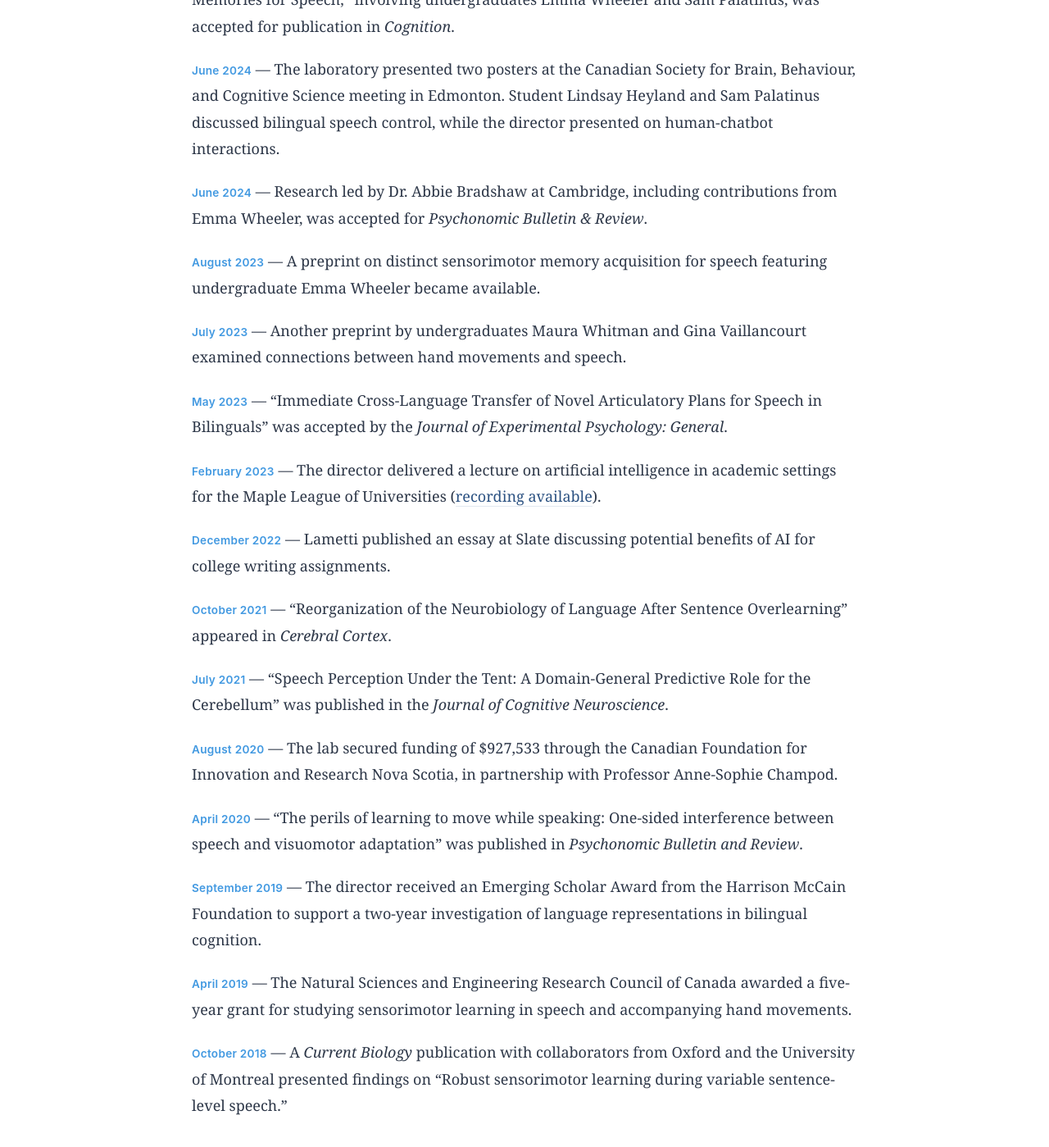
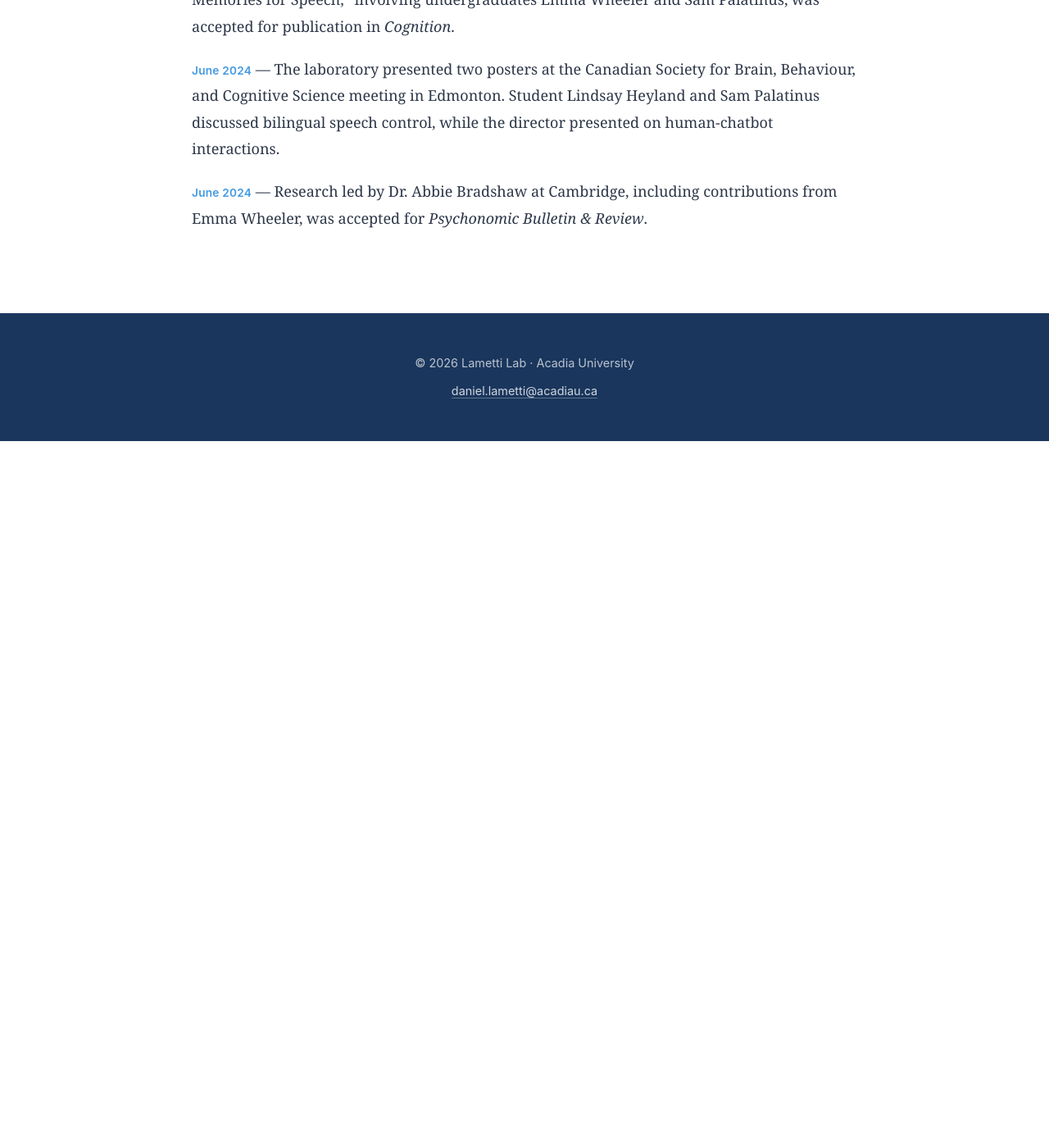
Before and after one commit to drlametti/lamettilab.github.io, a Jekyll site: the page built from index.md, in a window 1280 px wide and 1400 px high, scrolled down 908 px. Shown: the whole window at 82% size. Built offline with Jekyll 4.4.1, drawn with Linux system fonts in a browser that asks for light colours; after the commit the page ends 1446 px from its top, so only the background shows below that.

Commit message:
Remove news items prior to 2024

```diff
--- a/index.md
+++ b/index.md
@@ -22,27 +22,3 @@ The Speech, Language, and Communication Lab at Acadia University studies how hum
 **June 2024** — The laboratory presented two posters at the Canadian Society for Brain, Behaviour, and Cognitive Science meeting in Edmonton. Student Lindsay Heyland and Sam Palatinus discussed bilingual speech control, while the director presented on human-chatbot interactions.
 
 **June 2024** — Research led by Dr. Abbie Bradshaw at Cambridge, including contributions from Emma Wheeler, was accepted for *Psychonomic Bulletin & Review*.
-
-**August 2023** — A preprint on distinct sensorimotor memory acquisition for speech featuring undergraduate Emma Wheeler became available.
-
-**July 2023** — Another preprint by undergraduates Maura Whitman and Gina Vaillancourt examined connections between hand movements and speech.
-
-**May 2023** — "Immediate Cross-Language Transfer of Novel Articulatory Plans for Speech in Bilinguals" was accepted by the *Journal of Experimental Psychology: General*.
-
-**February 2023** — The director delivered a lecture on artificial intelligence in academic settings for the Maple League of Universities ([recording available](https://www.youtube.com/)).
-
-**December 2022** — Lametti published an essay at Slate discussing potential benefits of AI for college writing assignments.
-
-**October 2021** — "Reorganization of the Neurobiology of Language After Sentence Overlearning" appeared in *Cerebral Cortex*.
-
-**July 2021** — "Speech Perception Under the Tent: A Domain-General Predictive Role for the Cerebellum" was published in the *Journal of Cognitive Neuroscience*.
-
-**August 2020** — The lab secured funding of $927,533 through the Canadian Foundation for Innovation and Research Nova Scotia, in partnership with Professor Anne-Sophie Champod.
-
-**April 2020** — "The perils of learning to move while speaking: One-sided interference between speech and visuomotor adaptation" was published in *Psychonomic Bulletin and Review*.
-
-**September 2019** — The director received an Emerging Scholar Award from the Harrison McCain Foundation to support a two-year investigation of language representations in bilingual cognition.
-
-**April 2019** — The Natural Sciences and Engineering Research Council of Canada awarded a five-year grant for studying sensorimotor learning in speech and accompanying hand movements.
-
-**October 2018** — A *Current Biology* publication with collaborators from Oxford and the University of Montreal presented findings on "Robust sensorimotor learning during variable sentence-level speech."
```
